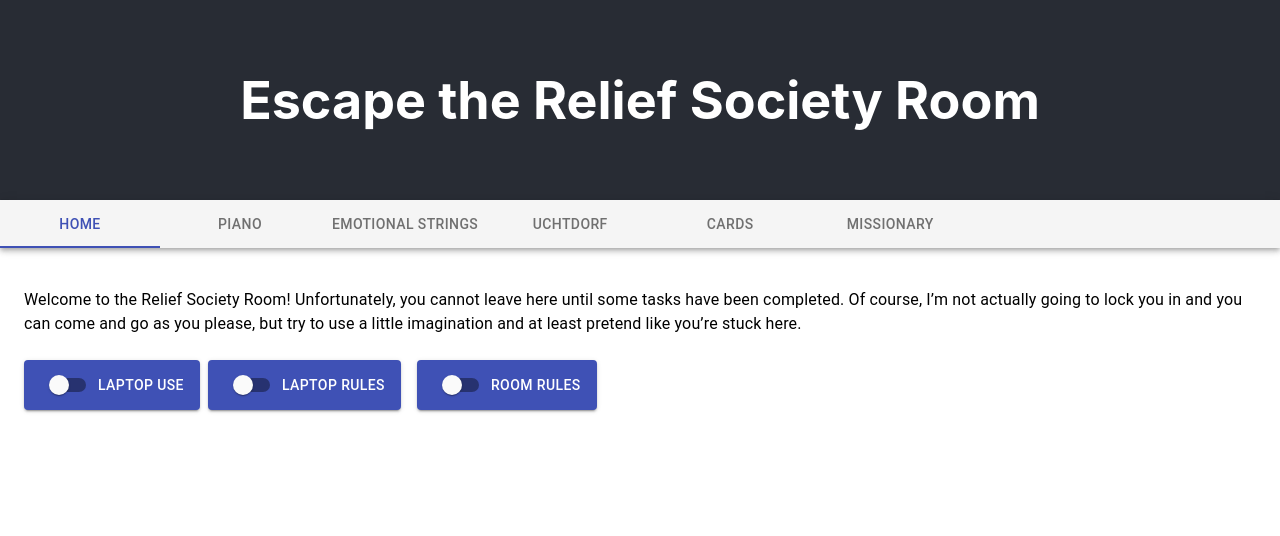
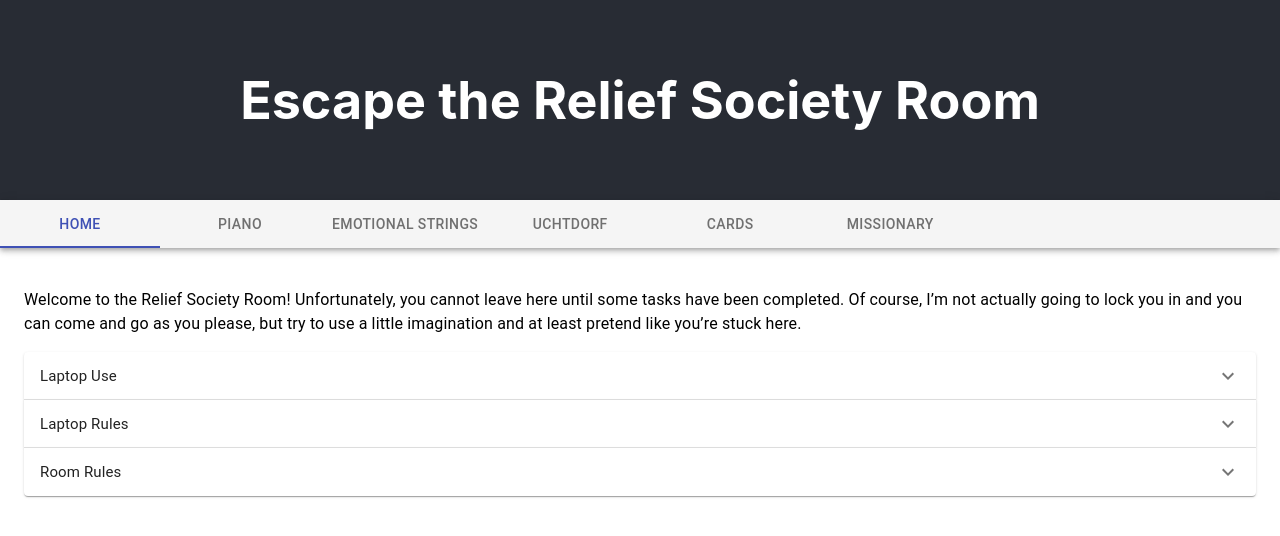
Before and after one commit to nathguen/em-escape-room, a React (Create React App) app: page / in a window 1280 px wide. Shown: the top 536 px of the page. Built offline with nearby package versions, Linux system fonts and the light colour scheme.

Commit message:
HomeTab now with ExpansionPanels

```diff
--- a/package.json
+++ b/package.json
@@ -4,7 +4,8 @@
   "private": true,
   "dependencies": {
     "@date-io/date-fns": "1.3.9",
-    "@material-ui/core": "^4.4.0",
+    "@material-ui/core": "^4.4.2",
+    "@material-ui/icons": "^4.4.1",
     "@material-ui/pickers": "^3.2.5",
     "@types/jest": "^24.0.18",
     "@types/node": "^12.7.2",
--- a/src/Components/HomeTab/index.tsx
+++ b/src/Components/HomeTab/index.tsx
@@ -1,7 +1,8 @@
 import React from 'react';
 import { makeStyles, createStyles, Theme } from '@material-ui/core/styles';
-import Button from '@material-ui/core/Button';
-import { Switch, } from '@material-ui/core';
+import { ExpansionPanel, ExpansionPanelSummary, Typography, ExpansionPanelDetails, } from '@material-ui/core';
+import ExpandMoreIcon from '@material-ui/icons/ExpandMore';
+
 
 
 
@@ -12,6 +13,10 @@ const useStyles = makeStyles((theme: Theme) =>
     },
     input: {
       display: 'none',
+    },
+    heading: {
+      fontSize: theme.typography.pxToRem(15),
+      fontWeight: theme.typography.fontWeightRegular,
     },
   }),
 );
@@ -25,9 +30,7 @@ export default function HomeTab() {
   });
   const classes = useStyles();
 
-  const handleChange1 = (name: string) => (event: React.ChangeEvent<HTMLInputElement>) => {
-    setState2({ ...state, [name]: event.target.checked });
-  };
+
 
 
 
@@ -39,55 +42,51 @@ export default function HomeTab() {
         Welcome to the Relief Society Room! Unfortunately, you cannot leave here until some tasks have been completed. Of course, I’m not actually going to lock you in and you can come and go as you please, but try to use a little imagination and at least pretend like you’re stuck here.
       </p>
       <div className="center">
-        <Button variant="contained" color="primary">
-          <Switch
-            checked={state.checkedA}
-            onChange={handleChange1('checkedA')}
-            value="checkedA"
-            inputProps={{ 'aria-label': 'secondary checkbox' }}
-          />
-          Laptop Use
-        </Button>
-        <Button variant="contained" color="primary" className={classes.button}>
-          <Switch
-            checked={state.checkedB}
-            onChange={handleChange1('checkedB')}
-            value="checkedB"
-            inputProps={{ 'aria-label': 'secondary checkbox' }}
-          />
-          Laptop Rules
-        </Button>
-        <Button variant="contained" color="primary" className={classes.button}>
-          <Switch
-            checked={state.checkedC}
-            onChange={handleChange1('checkedC')}
-            value="checkedC"
-            inputProps={{ 'aria-label': 'secondary checkbox' }}
-          />
-          Room Rules
-        </Button>
-
-
-        {state.checkedA && (
-          <div>
-            <p>On this web page, you’ll notice several tabs that are labeled: “Piano”, “Emotional Strings”, “Uchtdorf”, “Cards”, and “Missionary”. Once you solve these puzzles around the room, you will input the answers into their respective slots to receive further instruction.</p>
-          </div>
-        )}
-        {state.checkedB && (
-          <div>
-            <p>This laptop is not to be used to look up information on the internet.
-Stay on the “Escape the Relief Society Room” web pages only.
-</p>
-          </div>
-        )}
-        {state.checkedC && (
-          <div>
-            <p>Please be aware of labels! There are many boxes in the room and for most of them a task needs to be completed before you can open the box.
-There are many things posted around the room using pushpins. Anything that has been put up with white or black pushpins, please do not remove them they need to stay put. Any other color is free game and you can move them around or remove them altogether as you see fit.
-You can use the clipboards, pencils, and scratch paper to take notes.
-</p>
-          </div>
-        )}
+        <ExpansionPanel>
+          <ExpansionPanelSummary
+            expandIcon={<ExpandMoreIcon />}
+            aria-controls="panel1a-content"
+            id="panel1a-header"
+          >
+            <Typography className={classes.heading}>Laptop Use</Typography>
+          </ExpansionPanelSummary>
+          <ExpansionPanelDetails>
+            <Typography>
+              On this web page, you’ll notice several tabs that are labeled: “Piano”, “Emotional Strings”, “Uchtdorf”, “Cards”, and “Missionary”. Once you solve these puzzles around the room, you will input the answers into their respective slots to receive further instruction.
+          </Typography>
+          </ExpansionPanelDetails>
+        </ExpansionPanel>
+        <ExpansionPanel>
+          <ExpansionPanelSummary
+            expandIcon={<ExpandMoreIcon />}
+            aria-controls="panel1a-content"
+            id="panel1a-header"
+          >
+            <Typography className={classes.heading}>Laptop Rules</Typography>
+          </ExpansionPanelSummary>
+          <ExpansionPanelDetails>
+            <Typography>
+              This laptop is not to be used to look up information on the internet.
+              Stay on the “Escape the Relief Society Room” web pages only.
+            </Typography>
+          </ExpansionPanelDetails>
+        </ExpansionPanel>
+        <ExpansionPanel>
+          <ExpansionPanelSummary
+            expandIcon={<ExpandMoreIcon />}
+            aria-controls="panel1a-content"
+            id="panel1a-header"
+          >
+            <Typography className={classes.heading}>Room Rules</Typography>
+          </ExpansionPanelSummary>
+          <ExpansionPanelDetails>
+            <Typography>
+              Please be aware of labels! There are many boxes in the room and for most of them a task needs to be completed before you can open the box.
+              There are many things posted around the room using pushpins. Anything that has been put up with white or black pushpins, please do not remove them they need to stay put. Any other color is free game and you can move them around or remove them altogether as you see fit.
+              You can use the clipboards, pencils, and scratch paper to take notes.
+          </Typography>
+          </ExpansionPanelDetails>
+        </ExpansionPanel>
       </div>
     </div>
   );
```
Also changed, not shown: 1 other file (tests, documents, lock files or other folders).
